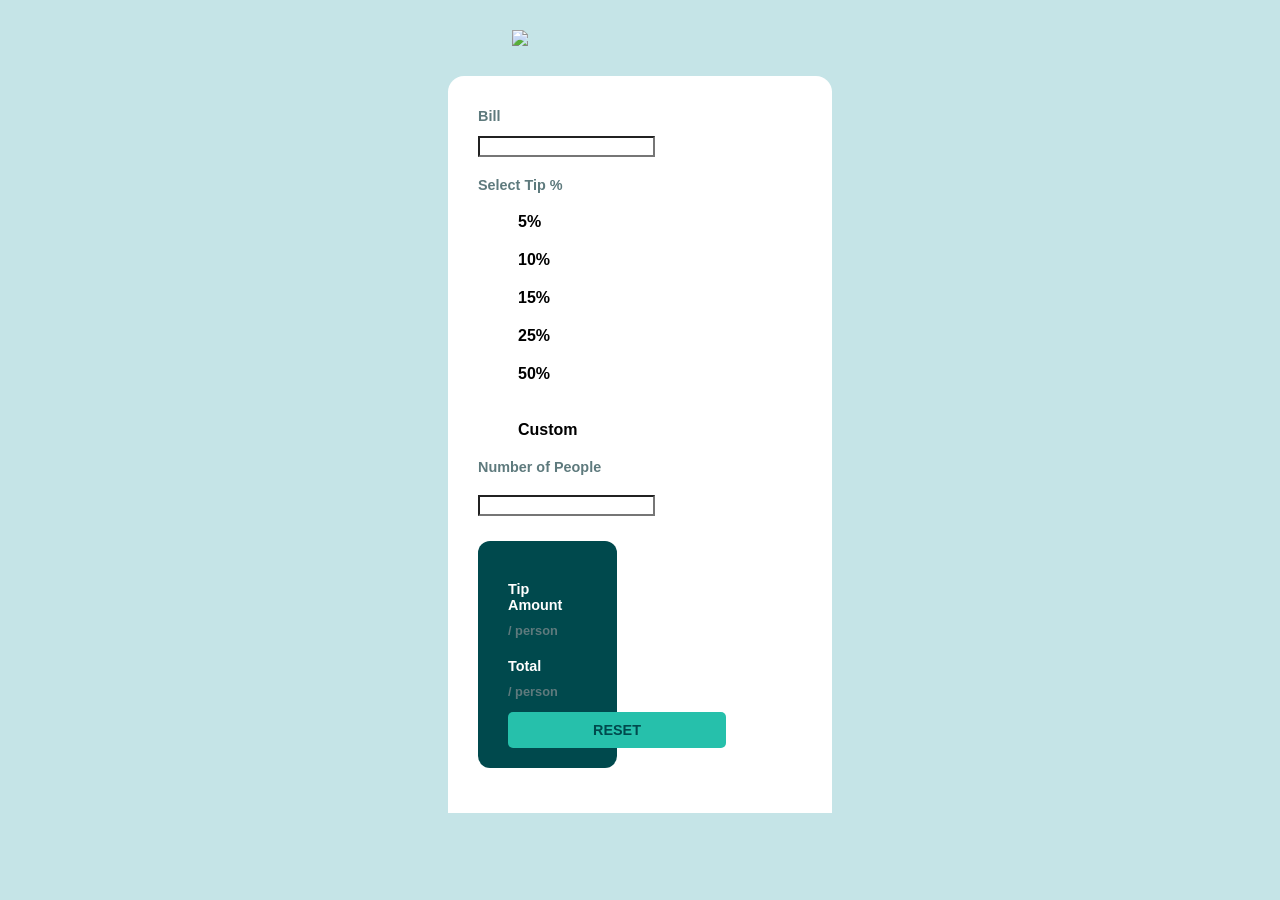
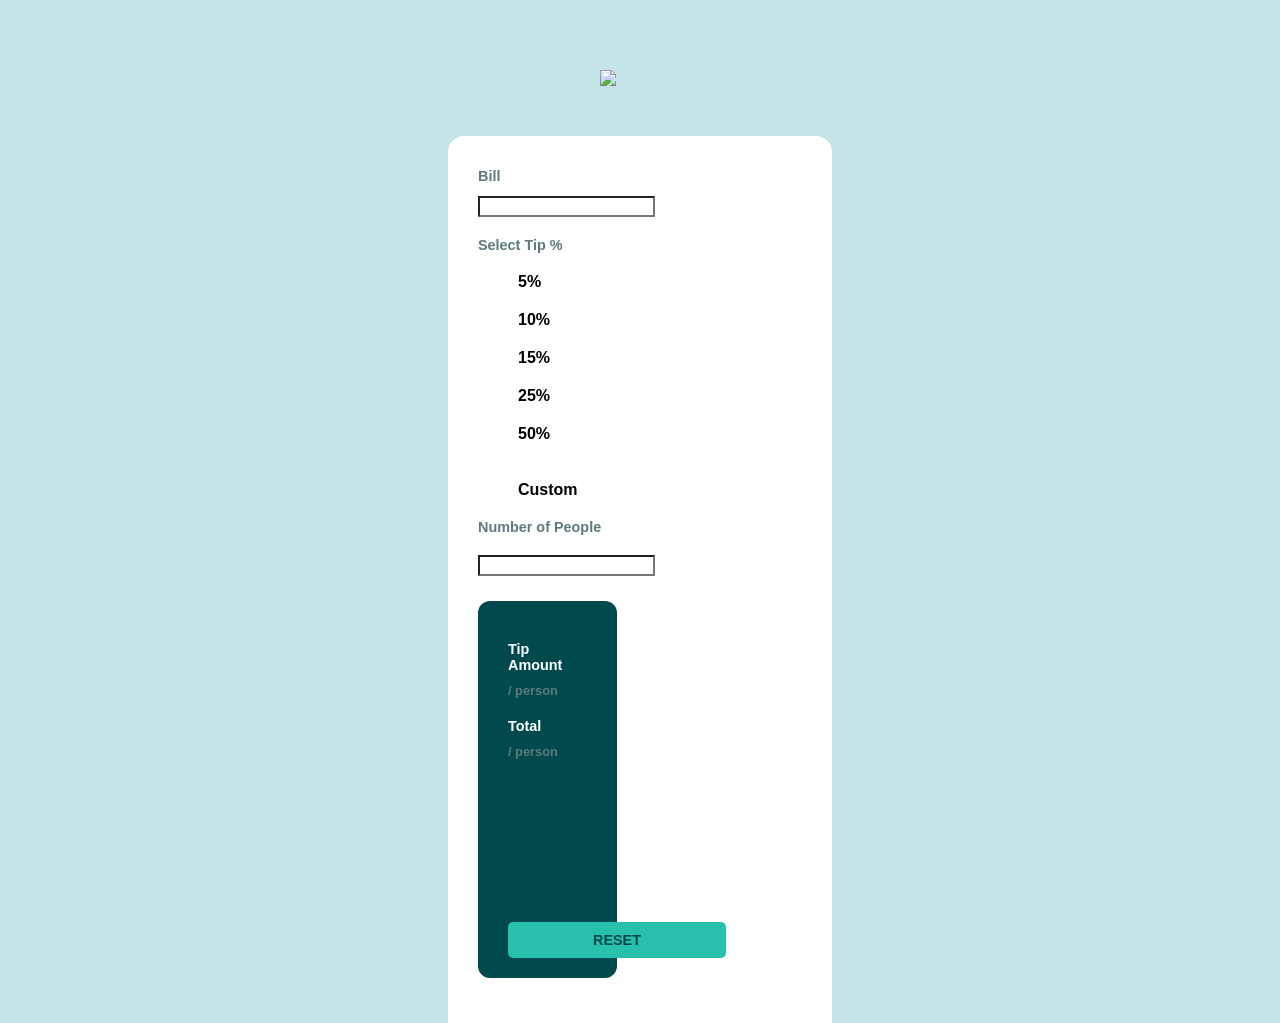

fixed logo size break

--- a/sass/output.css
+++ b/sass/output.css
@@ -238,6 +238,11 @@ footer {
 }
 
 @media screen and (min-width: 769px) {
+  .logo {
+    width: 80px;
+    margin-top: 70px;
+    margin-bottom: 50px;
+  }
   .card {
     display: flex;
     flex-direction: row;
@@ -248,6 +253,15 @@ footer {
   .totals {
     width: 50%;
     flex: 0 0 auto;
+  }
+  .desktop-total, .desktop-tip {
+    display: flex;
+    flex-direction: row;
+    justify-content: space-between;
+    align-items: center;
+  }
+  .reset {
+    margin-top: 150px;
   }
   footer {
     display: none;
